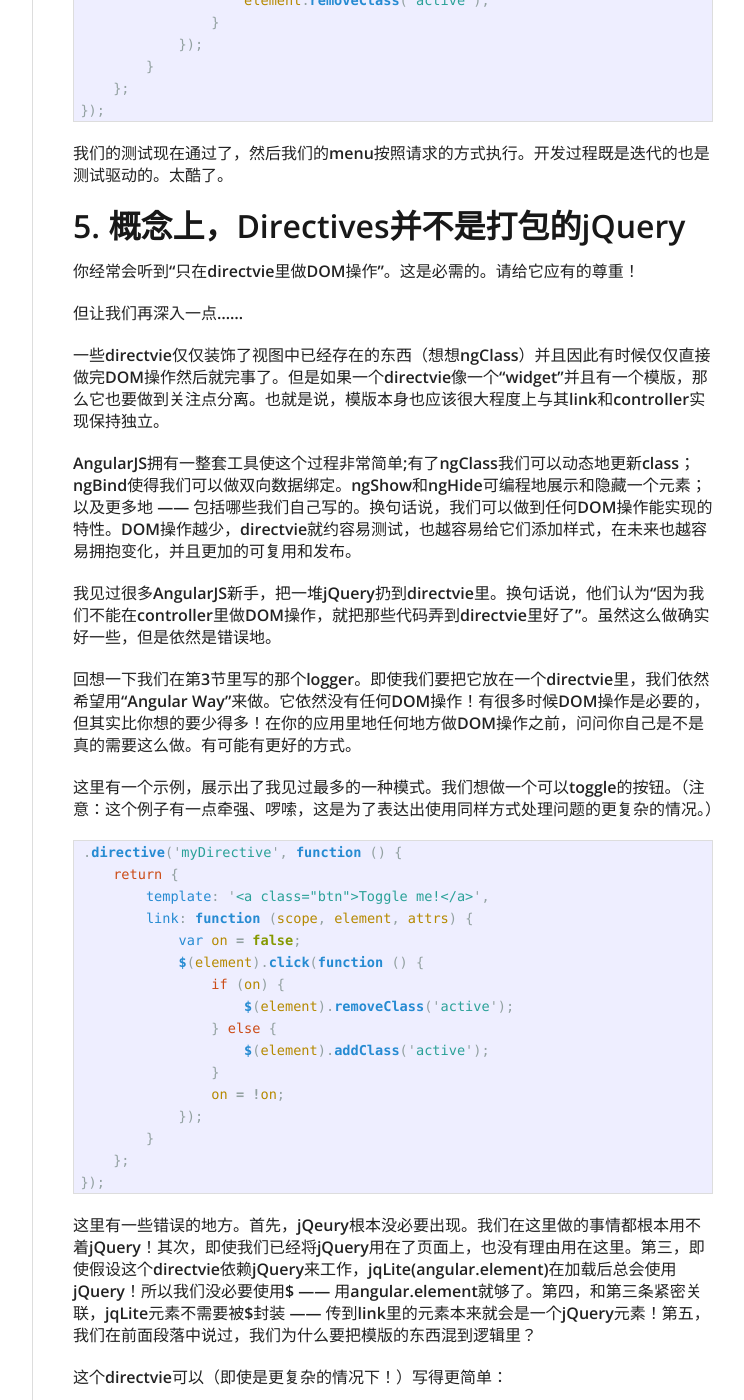
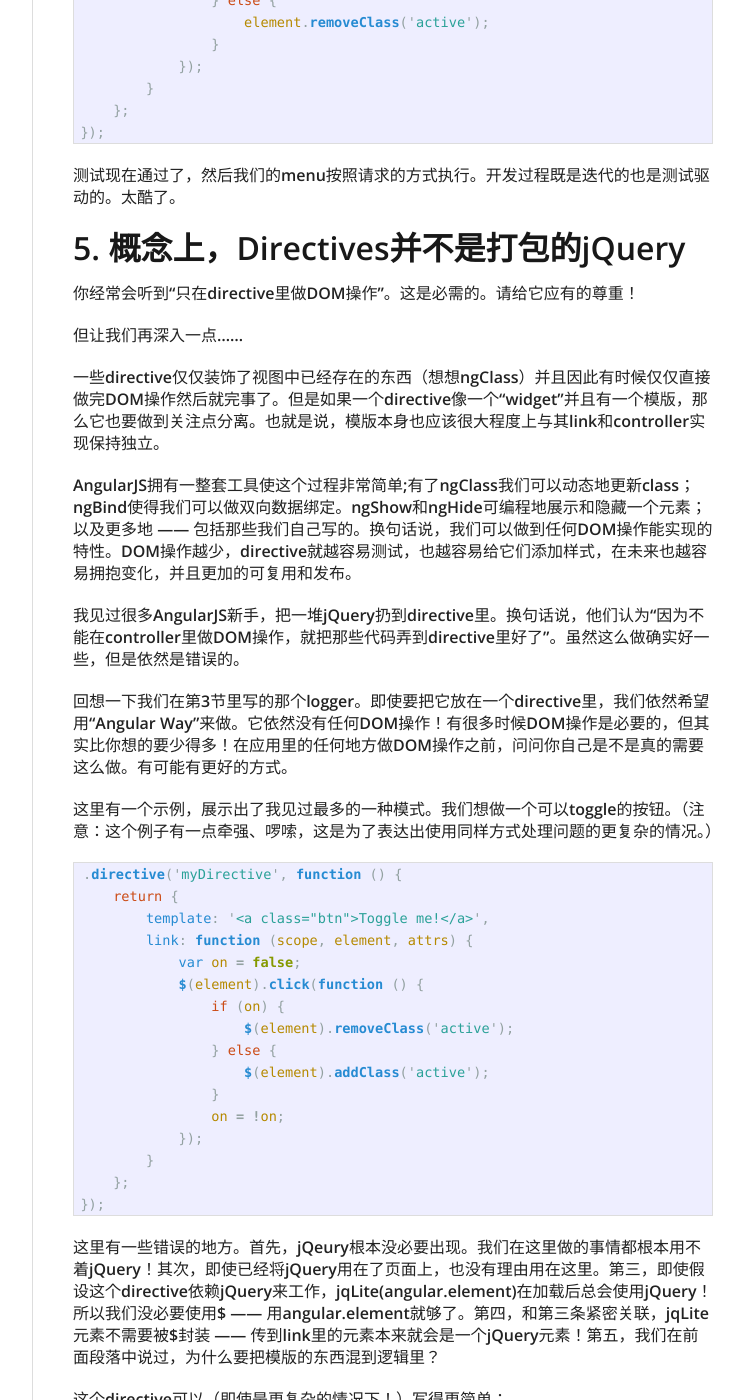
Before and after one commit to hanzheng/hanzheng.github.io, a Jekyll site: the page built from _posts/2013-10-28-translate-how-do-i-in-angularjs-if-i-have-a-jquery-background.markdown, in a window 1280 px wide and 1400 px high, scrolled down 4384 px. Shown: the whole window, without its empty margins (378-1122 px from the left). Built offline with Jekyll 4.4.1, drawn with Linux system fonts in a browser that asks for light colours; comment, search, counter and statistics services are not loaded; some of the changed text lies outside the part shown.

Commit message:
根据infoq编辑的建议做了修改

```diff
--- a/_posts/2013-10-28-translate-how-do-i-in-angularjs-if-i-have-a-jquery-background.markdown
+++ b/_posts/2013-10-28-translate-how-do-i-in-angularjs-if-i-have-a-jquery-background.markdown
@@ -8,24 +8,24 @@
 原文地址 [http://stackoverflow.com/questions/14994391/how-do-i-think-in-angularjs-if-i-have-a-jquery-background](http://stackoverflow.com/questions/14994391/how-do-i-think-in-angularjs-if-i-have-a-jquery-background)
 
 
-# 1. 不要先设计你的页面，然后再使用DOM操作来改变它的展现
+# 1. 不要先设计页面，然后再使用DOM操作来改变它的展现
 
 
 在jQuery中，你通常会设计一个页面，然后再给它动态效果。这是因为jQuery的设计就是为了扩充DOM并在这个简单的前提下疯狂的生长的。
 
 
-但是在AngularJS里，你必须从头开始就在头脑中思考你的架构。你必须从你想要完成的功能开始，然后设计你的应用程序，最后来设计你的视图，而非“我有这么一个DOM片段，我想让他可以实现XXX效果”。
+但是在AngularJS里，必须从头开始就在头脑中思考架构。必须从你想要完成的功能开始，然后设计应用程序，最后来设计视图，而非“我有这么一个DOM片段，我想让他可以实现XXX效果”。
 
 # 2. 不要用<span style="color: rgb(0,51,102);">AngularJS来加强</span><span style="color: rgb(0,51,102);">jQuery</span>
 
 
-类似的，不要以这样的思维开始：用jQuery来做X，Y和Z，然后我只需要把AngularJS的models和controllers加在这上面。这在你刚开始的时候显得非常诱人，这也是为什么我总是建议AngularJS的新手完全不使用jQuery，至少不要在他们习惯使用“Angular Way”开发之前这么做。
+类似的，不要以这样的思维开始：用jQuery来做X，Y和Z，然后只需要把AngularJS的models和controllers加在这上面。这在刚开始的时候显得非常诱人，这也是为什么我总是建议AngularJS的新手完全不使用jQuery，至少不要在习惯使用“Angular Way”开发之前这么做。
 
 
 我在邮件列表里看到很多开发者使用150或200行代码的jQuery插件创造出这些复杂的解决方案，然后使用一堆callback函数以及`$apply`把它粘合到AngularJS里，看起来复杂难懂；但是他们最终还是把它搞定了！问题是在大多数情况下这些jQuery插件可以使用很少的AngularJS代码重写，而且所有的一切都很简单直接容易理解。
 
 
-这里的底线是：当你选择解决方案时，首先“think in AngularJS”；如果你想不出一个解决方案，去社区求助；如果还是没有简单的解决方案，再考虑使用jQuery。但是不要让jQuery成为你的拐杖，导致你永远无法真正掌握AngularJS。
+这里的底线是：当你选择解决方案时，首先“think in AngularJS”；如果想不出一个解决方案，去社区求助；如果还是没有简单的解决方案，再考虑使用jQuery。但是不要让jQuery成为你的拐杖，导致你永远无法真正掌握AngularJS。
 
 # 3. 总是以架构的角度思考
 
@@ -55,7 +55,7 @@
 {% endhighlight %}
 
 
-在jQuery里，我们会在我们的应用逻辑里这样启用这个下拉菜单：
+在jQuery里，我们会在应用逻辑里这样启用这个下拉菜单：
 
 {% highlight javascript %}
 $('.main-menu').dropdownMenu();
@@ -65,17 +65,17 @@
 当我们只关注视图，这里不会立即明显的体现出任何（业务）功能。对于小型应用，这没什么不妥。但是在规模较大的应用中，事情就会变得难以理解且难以维护。
 
 
-而在AngularJS里，视图是基于视图的功能。我们的ul声明就会像这样：
+而在AngularJS里，视图是基于视图的功能。ul声明就会像这样：
 
 {% highlight html %}
 <ul class="main-menu" dropdown-menu> ... </ul>
 {% endhighlight %}
 
 
-这两种方式做了同样的东西，但是在AngularJS的版本里任何人看到这个模版都可以知道将会发生什么事。不论何时一个新成员加入开发团队，他看到这个就会知道有一个叫做dropdownMenu的directvie作用在这个标签上；他不需要靠直觉去猜测代码的功能或者去看任何代码。视图本身告诉我们会发生什么事。清晰多了。
+这两种方式做了同样的东西，但是在AngularJS的版本里任何人看到这个模版都可以知道将会发生什么事。不论何时一个新成员加入开发团队，他看到这个就会知道有一个叫做dropdownMenu的directive作用在这个标签上；他不需要靠直觉去猜测代码的功能或者去看任何代码。视图本身告诉我们会发生什么事。清晰多了。
 
 
-首次接触AngularJS的开发者通常会问这样一个问题：我如何找到所有的某类元素然后给他们加上一个directvie。但当我们告诉他：别这么做时，他总会显得非常的惊愕。而不这么做的原因是这是一种半jQuery半AngularJS的方式，这么做不好。这里的问题在于开发者尝试在AngularJS的环境里“do jQuery”。这么做总会有一些问题。视图是official record。在一个directvie外，绝不要改变DOM。所有的directvie都应用在试图上，意图非常清晰。
+首次接触AngularJS的开发者通常会问这样一个问题：如何找到所有的某类元素然后给它们加上一个directive。但当我们告诉他：别这么做时，他总会显得非常的惊愕。而不这么做的原因是这是一种半jQuery半AngularJS的方式，这么做不好。这里的问题在于开发者尝试在AngularJS的环境里“do jQuery”。这么做总会有一些问题。视图是official record（译者注：作者可能想表达视图是一等公民）。在一个directive外，绝不要改变DOM。所有的directive都应用在试图上，意图非常清晰。
 
 
 记住：不要设计，然后写标签。你需要架构，然后设计。
@@ -83,7 +83,7 @@
 ## 数据绑定
 
 
-这是到现在为止最酷的AngularJS特性。这个特性使得前面提到的很多DOM操作都显得不再需要。AngularJS会自动更新你的视图，所以你自己不用这么做！在jQuery里，我们响应事件然后更新内容，就像这样：
+这是到现在为止最酷的AngularJS特性。这个特性使得前面提到的很多DOM操作都显得不再需要。AngularJS会自动更新视图，所以你自己不用这么做！在jQuery里，我们响应事件然后更新内容，就像这样：
 {% highlight javascript %}
 $.ajax({
     url: '/myEndpoint.json',
@@ -99,10 +99,10 @@
 {% endhighlight %}
 
 
-除了要考虑多个方面，我们也会遇到前面视图中的问题。但是更重要的是，我们需要手动引用并更新一个DOM节点。如果我们想要删除一个log条目，我们也需要针对DOM编码。那么我们如何脱离DOM来测试这个逻辑？如果我们想要改变展现形式怎么办？
+除了要考虑多个方面，我们也会遇到前面视图中的问题。但是更重要的是，需要手动引用并更新一个DOM节点。如果我们想要删除一个log条目，也需要针对DOM编码。那么如何脱离DOM来测试这个逻辑？如果想要改变展现形式怎么办？
 
 
-这有一点凌乱琐碎。但是在AngularJS里，我们可以这样来实现：
+这有一点凌乱琐碎。但是在AngularJS里，可以这样来实现：
 {% highlight javascript %}
 $http('/myEndpoint.json').then(function (response) {
     $scope.log.push({
@@ -112,19 +112,19 @@
 {% endhighlight %}
 
 
-我们的视图看起来是这个样子的：
+视图看起来是这个样子的：
 {% highlight html %}
 <ul class="messages"> <li ng-repeat="entry in log"></li> </ul>
 {% endhighlight %}
 
 
-但是其实我们可以这样来做：
+但是其实还可以这样来做：
 {% highlight html %}
 <div class="messages"> <div class="alert" ng-repeat="entry in log">  </div> </div>
 {% endhighlight %}
 
 
-现在我们使用Bootstrap的alert boxes，而不是一个无序列表。而我们根本不需要改变任何的controller代码！更重要的是，不论log在何处或如何被更新，视图便会随之更新。自动的。巧妙！
+现在如果我们想使用Bootstrap的alert boxes，而不是一个无序列表，根本不需要改变任何的controller代码！更重要的是，不论log在何处或如何被更新，视图便会随之更新。自动的。巧妙！
 
 
 尽管我没有在这里展示，数据绑定其实是双向的。所以这些log信息在视图里也可以是可编辑的。只需要这么做：{% highlight html %}<input ng-model="entry.msg" />{% endhighlight %}。简单快乐。
@@ -137,18 +137,18 @@
 ## 关注点分离
 
 
-上面所有的内容都与这个愿景相关：保持你的关注点分离。你的视图负责展现将要发生的事情；你的模型表现你的数据；你有一个service层来实现可复用的任务；你在directvie里面进行DOM操作和扩展；你使用controller来把上面的东西粘合起来。这在其他的答案里也有叙述，我在这里只增加关于可测试性的内容，在后面的一个段落里详述。
+上面所有的内容都与这个愿景相关：保持你的关注点分离。视图负责展现将要发生的事情；模型表现数据；有一个service层来实现可复用的任务；在directive里面进行DOM操作和扩展；使用controller来把上面的东西粘合起来。这在其他的答案里也有叙述，我在这里只增加关于可测试性的内容，在后面的一个段落里详述。
 
 ## 依赖注入
 
 
-依赖注入帮我们实现了关注点分离。如果你来自一个服务器语言（java或php）你可能对这个概念已经非常熟悉，但是如果你是一个来自jQuery的客户端开发者，这个概念可能看起来有点傻而多余。但其实不是的。。。
+依赖注入帮我们实现了关注点分离。如果你来自一个服务器语言（java或php），可能对这个概念已经非常熟悉，但是如果你是一个来自jQuery的客户端开发者，这个概念可能看起来有点傻而多余。但其实不是的。。。
 
 
-大体来讲，DI意味着你可以非常自由的声明组件，然后在另一个组件里，只需要请求一个该组件的实例，你就可以得到它。你不需要知道（关心）加载顺序，或者文件位置，或类似的事情。这种强大可能不会立刻显现，但是我只提供一个（常见。。）的例子：测试。
+大体来讲，DI意味着可以非常自由的声明组件，然后在另一个组件里，只需要请求一个该组件的实例，就可以得到它。不需要知道（关心）加载顺序，或者文件位置，或类似的事情。这种强大可能不会立刻显现，但是我只提供一个（常见。。）的例子：测试。
 
 
-就说在你的应用里，我们需要一个服务通过REST API来实现服务器端存储，并且根据不同的应用状态，也有可能使用（客户端）本地存储。当我们运行controller的测试时，我们不希望必须和服务器交互 —— 我们毕竟是在测试controller逻辑。我们可以只添加一个与我们本来使用的service同名的mock service，injector会确保我们的controller会自动得到假的那个service —— 我们的controller不会也不需要知道有什么不同。
+就说在你的应用里，我们需要一个服务通过REST API来实现服务器端存储，并且根据不同的应用状态，也有可能使用（客户端）本地存储。当我们运行controller的测试时，不希望必须和服务器交互 —— 毕竟是在测试controller逻辑。我们可以只添加一个与本来使用的service同名的mock service，injector会确保controller自动得到假的那个service —— controller不会也不需要知道有什么不同。
 
 
 说起测试……
@@ -162,16 +162,16 @@
 在所有那些你见过，用过或写过的jQuery插件中，有多少是有测试集的？不多，因为jQuery经不起测试的考验。但是AngularJS可以。
 
 
-在jQuery中，唯一的测试方式通常是独立地创建附带sample/demo页面的组件，然后我们的测试在这个页面上做DOM操作。所以我们必须独立的开发一个组件，然后集成到我们的应用里。多不方便！在使用jQuery开发时，太多的时间，我们挑选迭代而非测试驱动开发。谁又能责怪我们呢？
+在jQuery中，唯一的测试方式通常是独立地创建附带sample/demo页面的组件，然后我们的测试在这个页面上做DOM操作。所以我们必须独立的开发一个组件，然后集成到应用里。多不方便！在使用jQuery开发时，太多的时间，我们挑选迭代而非测试驱动开发。谁又能责怪我们呢？
 
 
-但是因为有了关注点分离，我们可以在AngularJS中迭代地做测试驱动开发！例如，我们想要一个超级简单的directvie来展现我们的当前路径。可以在视图里声明：
+但是因为有了关注点分离，我们可以在AngularJS中迭代地做测试驱动开发！例如，想要一个超级简单的directive来展现我们的当前路径。可以在视图里声明：
 {% highlight html %}
 <a href="/hello" when-active>Hello</a>
 {% endhighlight %}
 
 
-OK，现在我们可以写一个测试：
+OK，现在可以写一个测试：
 {% highlight javascript %}
 it('should add "active" when the route changes', inject(function () {
     var elm = $compile('<a href="/hello" when-active>Hello</a>')($scope);
@@ -183,7 +183,7 @@
 {% endhighlight %}
 
 
-我们执行这个测试来确认它是失败的。然后我们可以开始写这个directvie了：
+执行这个测试来确认它是失败的。然后我们可以开始写这个directive了：
 {% highlight javascript %}
 .directive('whenActive', function ($location) {
     return {
@@ -202,27 +202,27 @@
 {% endhighlight %}
 
 
-我们的测试现在通过了，然后我们的menu按照请求的方式执行。开发过程既是迭代的也是测试驱动的。太酷了。
+测试现在通过了，然后我们的menu按照请求的方式执行。开发过程既是迭代的也是测试驱动的。太酷了。
 
 # 5. 概念上，Directives并不是打包的jQuery
 
 
-你经常会听到“只在directvie里做DOM操作”。这是必需的。请给它应有的尊重！
+你经常会听到“只在directive里做DOM操作”。这是必需的。请给它应有的尊重！
 
 
 但让我们再深入一点……
 
 
-一些directvie仅仅装饰了视图中已经存在的东西（想想ngClass）并且因此有时候仅仅直接做完DOM操作然后就完事了。但是如果一个directvie像一个“widget”并且有一个模版，那么它也要做到关注点分离。也就是说，模版本身也应该很大程度上与其link和controller实现保持独立。
+一些directive仅仅装饰了视图中已经存在的东西（想想ngClass）并且因此有时候仅仅直接做完DOM操作然后就完事了。但是如果一个directive像一个“widget”并且有一个模版，那么它也要做到关注点分离。也就是说，模版本身也应该很大程度上与其link和controller实现保持独立。
 
 
-AngularJS拥有一整套工具使这个过程非常简单;有了ngClass我们可以动态地更新class；ngBind使得我们可以做双向数据绑定。ngShow和ngHide可编程地展示和隐藏一个元素；以及更多地 —— 包括哪些我们自己写的。换句话说，我们可以做到任何DOM操作能实现的特性。DOM操作越少，directvie就约容易测试，也越容易给它们添加样式，在未来也越容易拥抱变化，并且更加的可复用和发布。
+AngularJS拥有一整套工具使这个过程非常简单;有了ngClass我们可以动态地更新class；ngBind使得我们可以做双向数据绑定。ngShow和ngHide可编程地展示和隐藏一个元素；以及更多地 —— 包括那些我们自己写的。换句话说，我们可以做到任何DOM操作能实现的特性。DOM操作越少，directive就越容易测试，也越容易给它们添加样式，在未来也越容易拥抱变化，并且更加的可复用和发布。
 
 
-我见过很多AngularJS新手，把一堆jQuery扔到directvie里。换句话说，他们认为“因为我们不能在controller里做DOM操作，就把那些代码弄到directvie里好了”。虽然这么做确实好一些，但是依然是错误地。
+我见过很多AngularJS新手，把一堆jQuery扔到directive里。换句话说，他们认为“因为不能在controller里做DOM操作，就把那些代码弄到directive里好了”。虽然这么做确实好一些，但是依然是错误的。
 
 
-回想一下我们在第3节里写的那个logger。即使我们要把它放在一个directvie里，我们依然希望用“Angular Way”来做。它依然没有任何DOM操作！有很多时候DOM操作是必要的，但其实比你想的要少得多！在你的应用里地任何地方做DOM操作之前，问问你自己是不是真的需要这么做。有可能有更好的方式。
+回想一下我们在第3节里写的那个logger。即使要把它放在一个directive里，我们依然希望用“Angular Way”来做。它依然没有任何DOM操作！有很多时候DOM操作是必要的，但其实比你想的要少得多！在应用里的任何地方做DOM操作之前，问问你自己是不是真的需要这么做。有可能有更好的方式。
 
 
 这里有一个示例，展示出了我见过最多的一种模式。我们想做一个可以toggle的按钮。（注意：这个例子有一点牵强、啰嗦，这是为了表达出使用同样方式处理问题的更复杂的情况。）
@@ -246,10 +246,10 @@
 {% endhighlight %}
 
 
-这里有一些错误的地方。首先，jQeury根本没必要出现。我们在这里做的事情都根本用不着jQuery！其次，即使我们已经将jQuery用在了页面上，也没有理由用在这里。第三，即使假设这个directvie依赖jQuery来工作，jqLite(angular.element)在加载后总会使用jQuery！所以我们没必要使用$ —— 用angular.element就够了。第四，和第三条紧密关联，jqLite元素不需要被$封装 —— 传到link里的元素本来就会是一个jQuery元素！第五，我们在前面段落中说过，我们为什么要把模版的东西混到逻辑里？
+这里有一些错误的地方。首先，jQeury根本没必要出现。我们在这里做的事情都根本用不着jQuery！其次，即使已经将jQuery用在了页面上，也没有理由用在这里。第三，即使假设这个directive依赖jQuery来工作，jqLite(angular.element)在加载后总会使用jQuery！所以我们没必要使用$ —— 用angular.element就够了。第四，和第三条紧密关联，jqLite元素不需要被$封装 —— 传到link里的元素本来就会是一个jQuery元素！第五，我们在前面段落中说过，为什么要把模版的东西混到逻辑里？
 
 
-这个directvie可以（即使是更复杂的情况下！）写得更简单：
+这个directive可以（即使是更复杂的情况下！）写得更简单：
 {% highlight javascript %}
 .directive('myDirective', function () {
     return {
@@ -266,13 +266,13 @@
 {% endhighlight %}
 
 
-再一次地，模版就在模版里，当你有样式需求时，你（或你的用户）可以轻松的换掉它，不用去碰逻辑。重用性 —— boom！
+再一次地，模版就在模版里，当有样式需求时，你（或你的用户）可以轻松的换掉它，不用去碰逻辑。重用性 —— boom！
 
 
-当然还有其他的好处，像测试 —— 很简单！不论模版中有什么，directvie的内部API从来不会被碰到，所以重构也很容易。你可以不碰directvie就做到任意改变模版。不论你怎么改，你的测试总是通过的。
+当然还有其他的好处，像测试 —— 很简单！不论模版中有什么，directive的内部API从来不会被碰到，所以重构也很容易。可以不碰directive就做到任意改变模版。不论你怎么改，测试总是通过的。
 
 
-所以如果directvie不仅仅是一组类似jQuery的函数，那他们是什么？Directive实际是HTML的扩展。如果HTML没有做你需要它做的事情，你就写一个directvie来实现，然后就像使用HTML一样使用它。
+所以如果directive不仅仅是一组类似jQuery的函数，那他们是什么？Directive实际是HTML的扩展。如果HTML没有做你需要它做的事情，你就写一个directive来实现，然后就像使用HTML一样使用它。
 
 
 换句话说，如果AngularJS库没有做的一些事情，想想开发团队会如何完成它来配合ngClick，ngClass等。
@@ -280,7 +280,7 @@
 # 总结
 
 
-不要用jQuery。连include也不要。它会让你停滞不前。如果你遇到一个你认为已经知道如何使用jQuery来解决的问题，在你使用$之前，试试想想如何在AngularJS的限制下解决它。如果你不知道，问！20次中的19次，最好的方式不需要jQuery。如果尝试使用jQuery会增加你的工作量。
+不要用jQuery。连include也不要。它会让你停滞不前。如果遇到一个你认为已经知道如何使用jQuery来解决的问题，在使用$之前，试试想想如何在AngularJS的限制下解决它。如果你不知道，问！20次中的19次，最好的方式不需要jQuery。如果尝试使用jQuery会增加你的工作量。
 
 * * *
 
```
